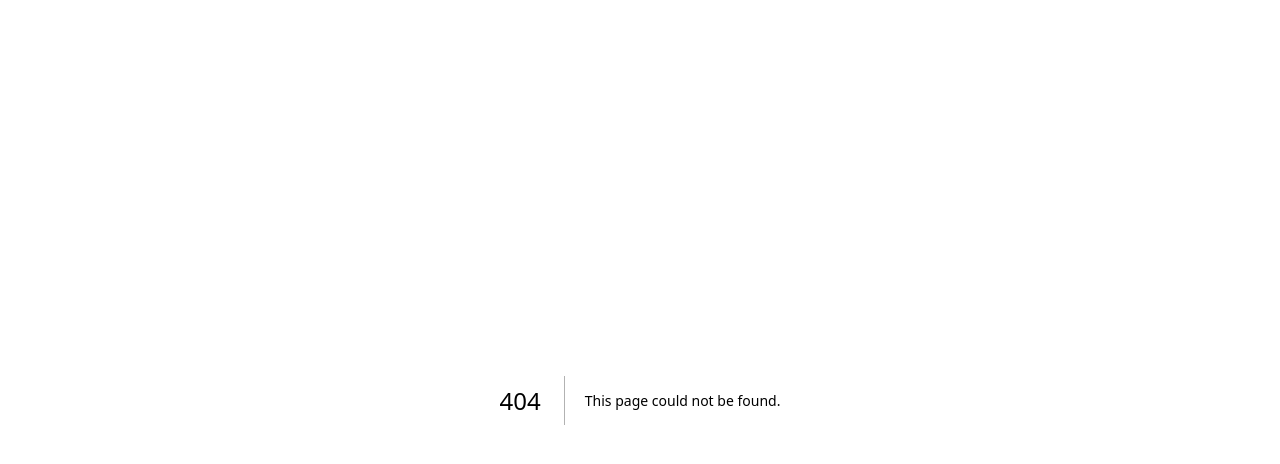
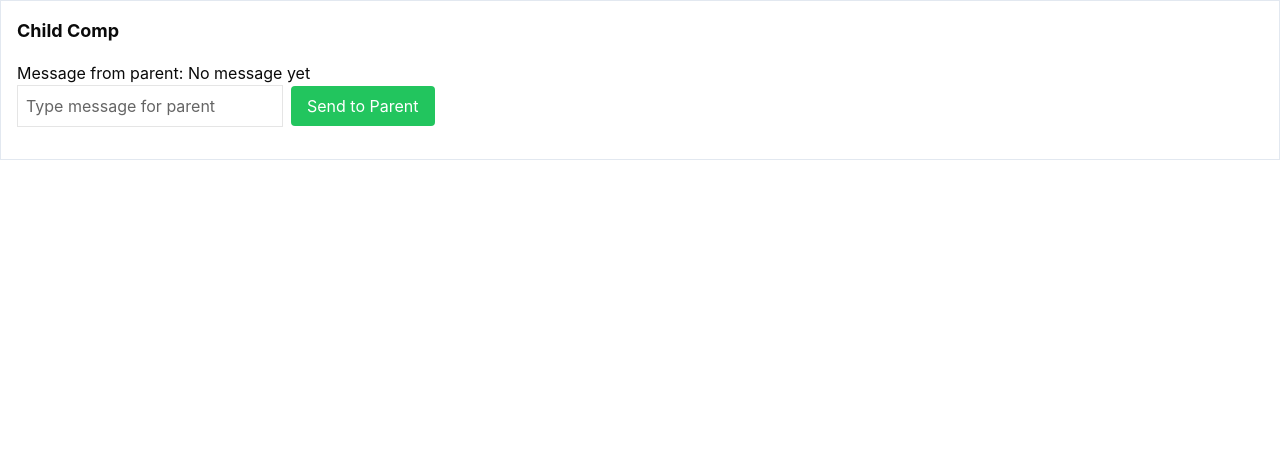
Before and after one commit to WeNxtProducts/CRM_UI, a Next.js app: page /childComp in a window 1280 px wide. Before the commit this address had no page. Shown: the top 464 px of the page. Built offline with nearby package versions, Linux system fonts and the light colour scheme.

Commit message:
iframe test

```diff
--- /dev/null
+++ b/src/app/childComp/page.tsx
@@ -0,0 +1,53 @@
+"use client";
+
+import { useEffect, useState } from "react";
+
+export default function ChildComp() {
+    const [messageFromParent, setMessageFromParent] = useState("");
+    const [messageToSend, setMessageToSend] = useState("");
+
+    useEffect(() => {
+
+        const handleParentMessage = (event: MessageEvent) => {
+            // console.log("event.origin : ", event.origin)
+            if (typeof event.data === "object" && event.data.type === "FROM_PARENT_TO_CHILD") {
+                setMessageFromParent(event.data.payload);
+                console.log("FROM_PARENT_TO_CHILD:", event.data);
+            }
+        };
+
+        window.addEventListener("message", handleParentMessage);
+        return () => {
+            window.removeEventListener("message", handleParentMessage);
+        };
+    }, []);
+
+    const sendMessageToParent = () => {
+        window.parent.postMessage(
+            { type: "FROM_CHILD_TO_PARENT", payload: messageToSend },
+            "http://localhost:8080/"
+        );
+    };
+
+    return (
+        <div className="p-4 border border-gray-300">
+            <h2 className="text-lg font-bold mb-4">Child Comp</h2>
+            <div className="mb-4">
+                <p>Message from parent: {messageFromParent || "No message yet"}</p>
+                <input
+                    type="text"
+                    value={messageToSend}
+                    onChange={(e) => setMessageToSend(e.target.value)}
+                    className="border p-2 mr-2"
+                    placeholder="Type message for parent"
+                />
+                <button
+                    onClick={sendMessageToParent}
+                    className="bg-green-500 text-white px-4 py-2 rounded"
+                >
+                    Send to Parent
+                </button>
+            </div>
+        </div>
+    );
+}
```
